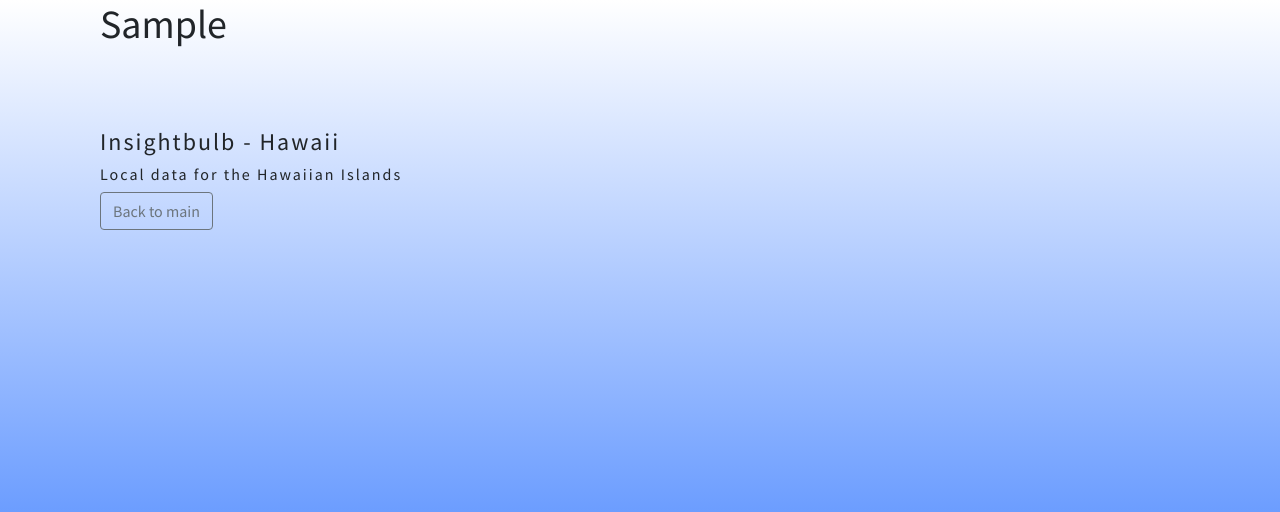
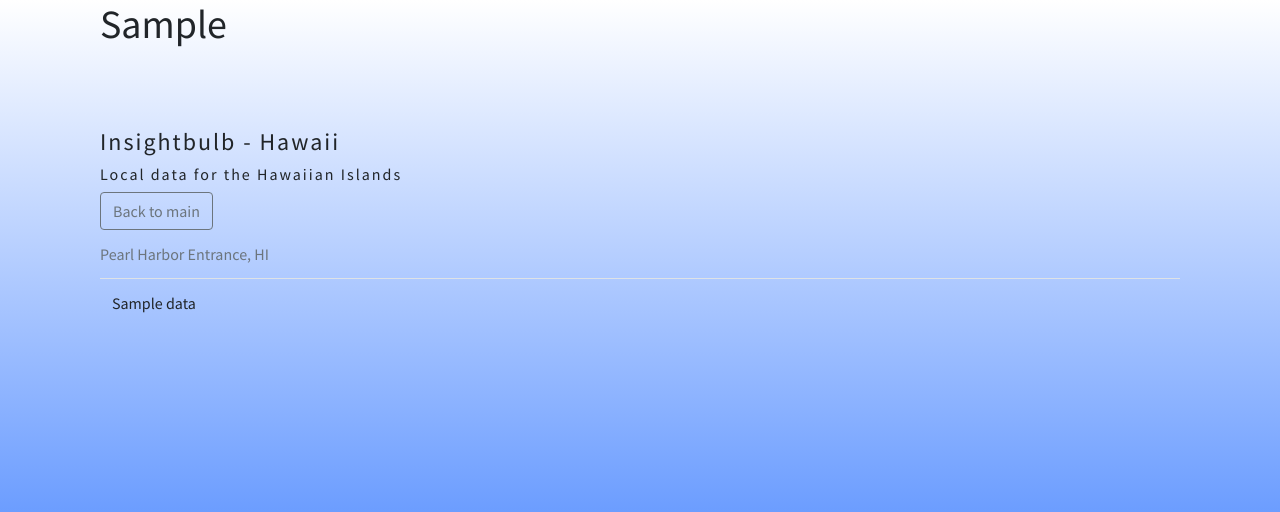
Before and after one commit to insightbulb/insightbulb, a Flask app: template templates/hawaii.html in a window 1280 px wide. Shown: the top 512 px of the page. Run offline with Flask 2, Linux system fonts and the light colour scheme; the template is opened without the code that fills it: most values are stand-ins (such as "Sample title", 1, 10 or a date in 2020); parts of the project's set-up code (start-up, migrations or seed data) failed here and were passed over; some libraries are stand-ins or nearby versions.

Commit message:
Added table with caption to hawaii.html

```diff
--- a/app.py
+++ b/app.py
@@ -81,9 +81,10 @@ def index():
 
 @app.route('/hawaii')
 def hawaii():
-    print(get_wave_data())
-    wave_data = get_wave_data()
-    return render_template('hawaii.html', wave_data=wave_data)
+    station_url = ['https://www.ndbc.noaa.gov/station_page.php?station=51211']
+    print(get_wave_data(station_url[0]))
+    pearl_harbor = get_wave_data(station_url[0])
+    return render_template('hawaii.html', pearl_harbor=pearl_harbor)
 
 
 @app.route('/show-tide-extrema')
--- a/static/styles/styles.css
+++ b/static/styles/styles.css
@@ -1,6 +1,10 @@
 body {
     background: -webkit-gradient(linear, left top, left bottom, from(#fff), to(#1966ff)) fixed;
     font-family: 'Source Sans Pro', sans-serif;
+}
+
+caption {
+    caption-side: top;
 }
 
 .scrollable-menu {
--- a/templates/hawaii.html
+++ b/templates/hawaii.html
@@ -41,15 +41,16 @@
         <div class="row">
             <div class="col">
 
-                <!-- <table id="wave-table" class="table">
+                <table id="wave-table" class="table">
+                        <caption>Pearl Harbor Entrance, HI</caption>
                     <tbody>
-                    {% for data in wave_data %}
                         <tr>
-                            <td class="wave-height">{{ data }}</td>
+                        {% for data in pearl_harbor %}
+                            <td class="wvht">{{ data }}</td>
+                        {% endfor %}
                         </tr>
-                    {% endfor %}
                     </tbody>
-                </table> -->
+                </table>
 
             </div>
         </div>
--- a/tide_scraper.py
+++ b/tide_scraper.py
@@ -1,5 +1,6 @@
 import httplib2
 from bs4 import BeautifulSoup
+import re
 
 http = httplib2.Http()
 main = 'https://tidesandcurrents.noaa.gov/stations.html'
@@ -79,20 +80,17 @@ def get_lunar_data(station):
     return trimmed_data
 
 # Get Hawaii Wave Heights
-def get_wave_data():
+def get_wave_data(station_url):
     wave_data = list()
     trimmed_data = list()
     wave_http = httplib2.Http()
-    # wave_url = "http://www.pacioos.hawaii.edu/"
-    wave_url = "https://www.ndbc.noaa.gov/station_page.php?station=51211"
-    wave_status, wave_response = wave_http.request(wave_url)
+    wave_status, wave_response = wave_http.request(station_url)
     soup = BeautifulSoup(wave_response, 'html.parser')
 
-    # wave_table = soup.find("table", attrs={'class': 'dataTable'}).findAll("tr")[3].findAll("td")[6]
-    # wave_data.append(wave_table.text)
+    wave_table = soup.find("table", attrs={'id': 'contenttable'}).findAll('table')[1].findAll('tr')[1:]
 
-    wave_table = soup.find("table", attrs={'id': 'contenttable'}).findAll('table')[1].findAll('tr')[1:]
-    # for tag in wave_table:
-    #     wave_data.append(tag.text)
+    for tag in wave_table:
+        wave_data.append(tag.text)
 
-    return wave_table
+
+    return wave_data
```
